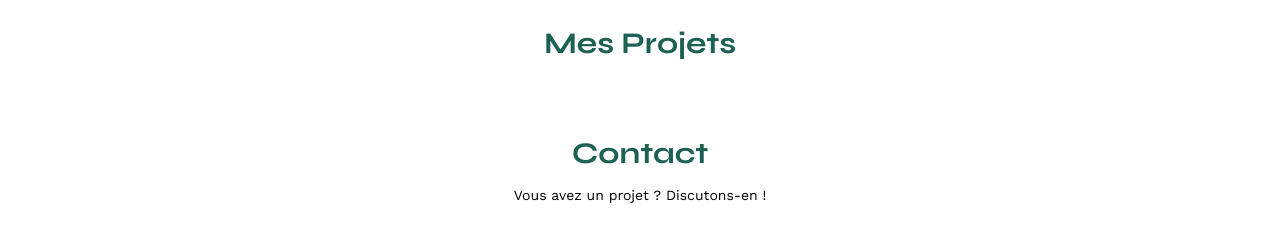
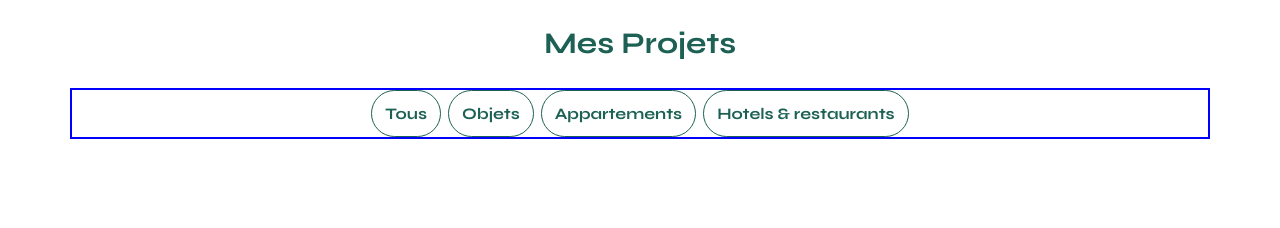
Before and after one commit to eliottBL/Projet3, a plain HTML site: page Frontend/index.html in a window 1280 px wide. Shown: the part 557-785 px from the top of the page. Drawn offline with nearby package versions, Linux system fonts and the light colour scheme; no server answers.

Commit message:
feat:filter-bar css html

```diff
--- a/Frontend/assets/style.css
+++ b/Frontend/assets/style.css
@@ -140,6 +140,36 @@ li:hover {
 	text-align: center;
 	margin-bottom: 1em;
 }
+
+.filter-bar {
+	display: flex;
+	justify-content: center;
+	gap: 7px;
+	border: 2px solid blue;
+	margin-bottom: 3em;
+}
+
+.filter-bar button {
+	font-family: 'Syne';
+	font-size: 16px;
+	font-weight: 600;
+	color: #1D6154;
+	border-radius: 60px;
+	border: 1px solid #1D6154;
+	background-color: white;
+	padding: 13px;
+}
+.filter-bar button:hover {
+	background-color: #1D6154;
+	color: white;
+	cursor: pointer;
+}
+.filter-bar button:active {
+	background-color: #1D6154;
+	color: white;
+}
+
+
 .gallery {
 	width: 100%;
 	display: grid;
--- a/Frontend/index.html
+++ b/Frontend/index.html
@@ -37,52 +37,13 @@
 	</section>
 	<section id="portfolio">
 		<h2>Mes Projets</h2>
-		<!--<div class="gallery">
-			<figure>
-				<img src="assets/images/abajour-tahina.png" alt="Abajour Tahina">
-				<figcaption>Abajour Tahina</figcaption>
-			</figure>
-			<figure>
-				<img src="assets/images/appartement-paris-v.png" alt="Appartement Paris V">
-				<figcaption>Appartement Paris V</figcaption>
-			</figure>
-			<figure>
-				<img src="assets/images/restaurant-sushisen-londres.png" alt="Restaurant Sushisen - Londres">
-				<figcaption>Restaurant Sushisen - Londres</figcaption>
-			</figure>
-			<figure>
-				<img src="assets/images/la-balisiere.png" alt="Villa “La Balisiere” - Port Louis">
-				<figcaption>Villa “La Balisiere” - Port Louis</figcaption>
-			</figure>
-			<figure>
-				<img src="assets/images/structures-thermopolis.png" alt="Structures Thermopolis">
-				<figcaption>Structures Thermopolis</figcaption>
-			</figure>
-			<figure>
-				<img src="assets/images/appartement-paris-x.png" alt="Appartement Paris X">
-				<figcaption>Appartement Paris X</figcaption>
-			</figure>
-			<figure>
-				<img src="assets/images/le-coteau-cassis.png" alt="Pavillon “Le coteau” - Cassis">
-				<figcaption>Pavillon “Le coteau” - Cassis</figcaption>
-			</figure>
-			<figure>
-				<img src="assets/images/villa-ferneze.png" alt="Villa Ferneze - Isola d’Elba">
-				<figcaption>Villa Ferneze - Isola d’Elba</figcaption>
-			</figure>
-			<figure>
-				<img src="assets/images/appartement-paris-xviii.png" alt="Appartement Paris XVIII">
-				<figcaption>Appartement Paris XVIII</figcaption>
-			</figure>
-			<figure>
-				<img src="assets/images/bar-lullaby-paris.png" alt="Bar “Lullaby” - Paris">
-				<figcaption>Bar “Lullaby” - Paris</figcaption>
-			</figure>
-			<figure>
-				<img src="assets/images/hotel-first-arte-new-delhi.png" alt="Hotel First Arte - New Delhi">
-				<figcaption>Hotel First Arte - New Delhi</figcaption>
-			</figure>
-		</div>-->
+		<div class="filter-bar">
+			<button id="tous">Tous</button>
+			<button id="objets">Objets</button>
+			<button id="appartements">Appartements</button>
+			<button id="hotels&restaurants">Hotels & restaurants</button>
+		</div>
+
 		<div class="gallery"></div>
 	</section>
 	<section class="formulaire">
```
